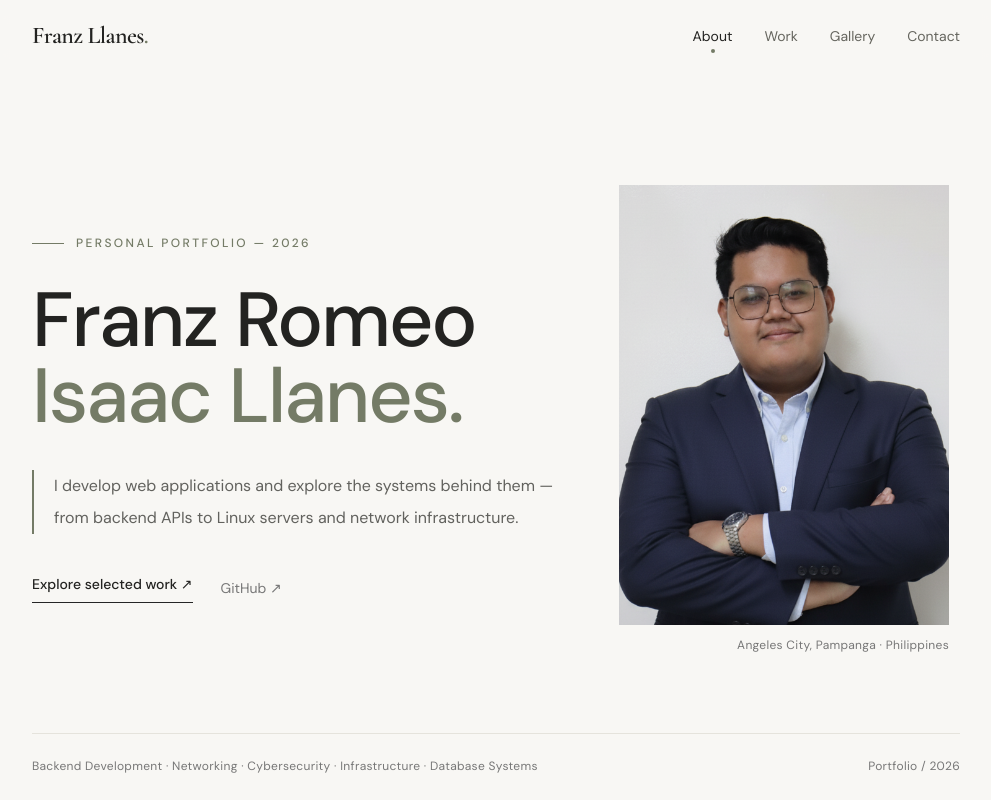
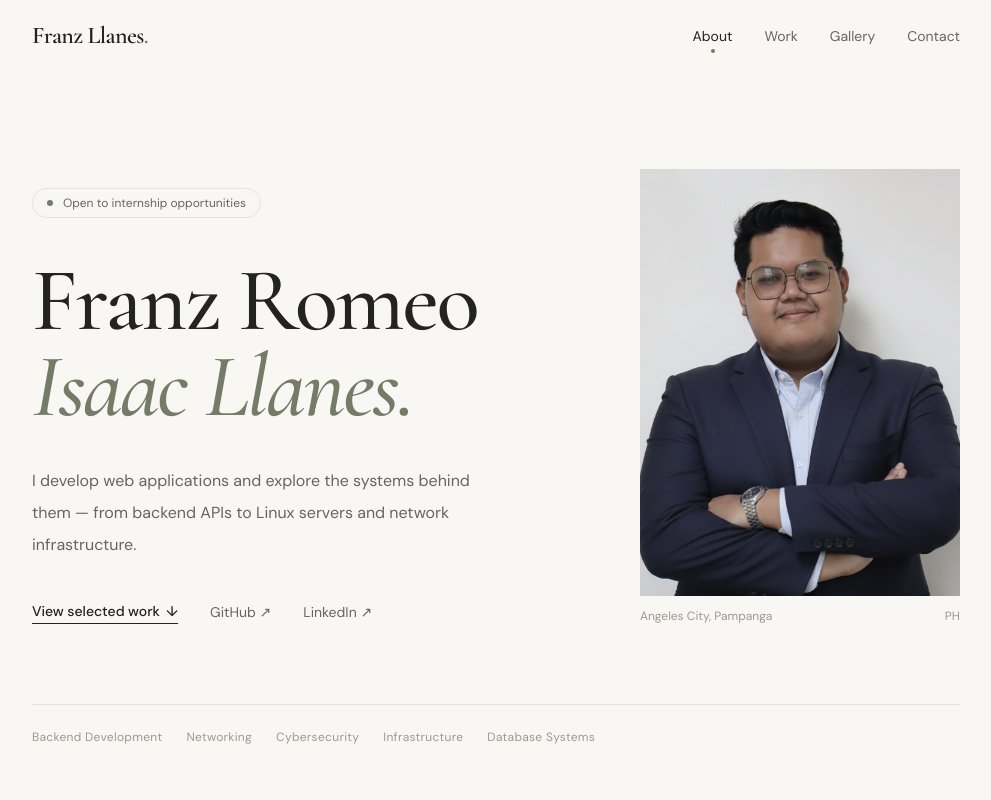
Before and after one commit to Hansaeng20/Franz_Portfolio, a React (Vite) app: page / in a window 1280 px wide. Shown: the top 800 px of the page, without its empty margins (144-1135 px from the left). Built offline with nearby package versions, Linux system fonts and the light colour scheme.

Commit message:
Refresh hero with availability badge and focus areas

```diff
--- a/src/components/Hero.tsx
+++ b/src/components/Hero.tsx
@@ -1,80 +1,95 @@
+import { profile } from '../data/portfolio'
+import Reveal from './Reveal'
 
-import { profile } from '../data/portfolio'
+const focusAreas = [
+    'Backend Development',
+    'Networking',
+    'Cybersecurity',
+    'Infrastructure',
+    'Database Systems',
+]
 
 export default function Hero() {
     return (
-        <section
-            id="home"
-            className="py-20 sm:py-28"
-        >
-            <div className="grid items-center gap-12 md:grid-cols-[1.2fr_0.8fr]">
+        <section id="home" className="pt-16 pb-16 sm:pt-24 sm:pb-20">
+            <div className="grid items-end gap-14 md:grid-cols-[1.25fr_0.75fr]">
+                <div>
+                    <Reveal>
+                        <p className="mb-10 inline-flex items-center gap-2.5 rounded-full border border-line px-3.5 py-1.5 text-xs text-muted">
+                            <span className="relative flex h-1.5 w-1.5">
+                                <span className="absolute inline-flex h-full w-full animate-ping rounded-full bg-sage opacity-50" />
+                                <span className="relative inline-flex h-1.5 w-1.5 rounded-full bg-sage" />
+                            </span>
+                            Open to internship opportunities
+                        </p>
+                    </Reveal>
 
-                {/* LEFT: Introduction */}
-                <div>
-                    <div className="mb-8 flex items-center gap-3">
-                        <span className="h-px w-8 bg-[#747b66]" />
-                        <p className="text-xs font-medium uppercase tracking-[0.2em] text-[#747b66]">
-                            Personal Portfolio — 2026
-                        </p>
-                    </div>
-
-                    <h1 className="font-editorial text-[clamp(3.5rem,6vw,5.8rem)] font-medium leading-[0.98] tracking-tight">
+                    <Reveal delay={0.08}>
+                        <h1 className="font-serif text-[clamp(3.25rem,7vw,6rem)] font-medium leading-[0.95] tracking-tight">
                             Franz Romeo
                             <br />
-                        <span className="italic text-[#747b66]">
-                            Isaac Llanes.
-                        </span>
+                            <span className="italic text-sage">Isaac Llanes.</span>
                         </h1>
+                    </Reveal>
 
-                    <div className="mt-9 border-l-2 border-[#747b66] pl-5">
-                        <p className="max-w-lg text-base leading-8 text-[#62625e]">
+                    <Reveal delay={0.16}>
+                        <p className="mt-9 max-w-md text-base leading-8 text-muted">
                             {profile.introduction}
                         </p>
-                    </div>
+                    </Reveal>
 
-                    <div className="mt-10 flex flex-wrap items-center gap-7">
-                        <a
-                            href="#work"
-                            className="border-b border-[#262626] pb-2 text-sm font-medium hover:text-[#747b66]"
-                        >
-                            Explore selected work ↗
+                    <Reveal delay={0.24}>
+                        <div className="mt-10 flex flex-wrap items-center gap-x-8 gap-y-4 text-sm">
+                            <a href="#work" className="link-solid group font-medium">
+                                View selected work
+                                <span className="ml-1.5 inline-block transition-transform duration-300 group-hover:translate-y-0.5">
+                                    ↓
+                                </span>
                             </a>
-
                             <a
                                 href={profile.github}
                                 target="_blank"
                                 rel="noopener noreferrer"
-                            className="text-sm text-[#777] hover:text-[#262626]"
+                                className="link-underline text-muted hover:text-ink"
                             >
                                 GitHub ↗
                             </a>
+                            <a
+                                href={profile.linkedin}
+                                target="_blank"
+                                rel="noopener noreferrer"
+                                className="link-underline text-muted hover:text-ink"
+                            >
+                                LinkedIn ↗
+                            </a>
                         </div>
+                    </Reveal>
                 </div>
 
-                {/* RIGHT: Profile Photo */}
-                <div className="mx-auto w-full max-w-[330px] md:ml-auto">
-                    <div className="aspect-[3/4] overflow-hidden bg-[#e8e6df]">
+                <Reveal delay={0.2} className="mx-auto w-full max-w-[320px] md:mr-0">
+                    <figure>
+                        <div className="aspect-[3/4] overflow-hidden bg-stone">
                             <img
                                 src="/images/profile.png"
                                 alt="Franz Romeo Isaac Llanes"
-                            className="h-full w-full object-cover object-center"
+                                className="h-full w-full object-cover object-center grayscale-[15%] transition duration-700 hover:scale-[1.02] hover:grayscale-0"
                             />
                         </div>
-
-                    <p className="mt-3 text-right text-xs tracking-wide text-[#777]">
-                        Angeles City, Pampanga · Philippines
-                    </p>
-                </div>
+                        <figcaption className="mt-3 flex justify-between text-xs text-faint">
+                            <span>{profile.location}</span>
+                            <span>PH</span>
+                        </figcaption>
+                    </figure>
+                </Reveal>
             </div>
 
-            {/* Bottom Divider */}
-            <div className="mt-20 flex flex-wrap items-center justify-between gap-4 border-t border-[#e5e3dc] pt-6 text-xs tracking-wide text-[#777]">
-                <span>
-                    Backend Development · Networking · Cybersecurity ·
-                    Infrastructure · Database Systems
-                </span>
-                <span>Portfolio / 2026</span>
-            </div>
+            <Reveal delay={0.3}>
+                <ul className="mt-20 flex flex-wrap gap-x-6 gap-y-2 border-t border-line pt-6 text-xs tracking-wide text-faint">
+                    {focusAreas.map((area) => (
+                        <li key={area}>{area}</li>
+                    ))}
+                </ul>
+            </Reveal>
         </section>
     )
 }
```
Lines whose indentation alone changed are shown as unchanged.
